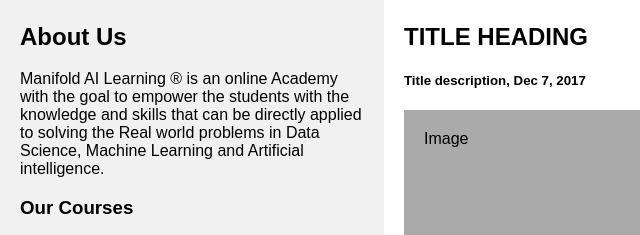
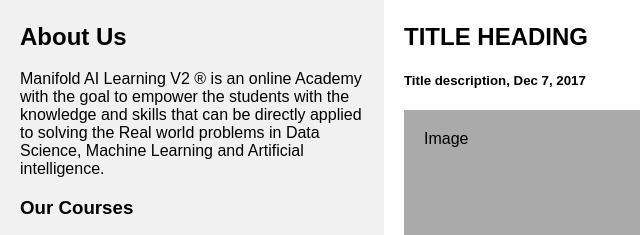
Before and after one commit to omarelshehy/MLops, a plain HTML site: page index.html in a window 1280 px wide. Shown: the part 390-625 px from the top of the page, 0-640 px from the left. Drawn offline with Linux system fonts and the light colour scheme.

Commit message:
Update index.html

```diff
--- a/index.html
+++ b/index.html
@@ -128,7 +128,7 @@ body {
 <div class="row">
   <div class="side">
     <h2>About Us</h2>
-    <p>Manifold AI Learning ® is an online Academy with the goal to empower the students with the knowledge and skills that can be directly applied to solving the Real world problems in Data Science, Machine Learning and Artificial intelligence.</p>
+    <p>Manifold AI Learning V2 ® is an online Academy with the goal to empower the students with the knowledge and skills that can be directly applied to solving the Real world problems in Data Science, Machine Learning and Artificial intelligence.</p>
     <h3>Our Courses</h3>
     <p>Join us on Youtube and start learning for free</p>
     <div class="fakeimg" style="height:60px;"> <a href="https://www.youtube.com/manifoldailearning" class="right">Youtube Hands-On ML Series </a> </div><br>
```
